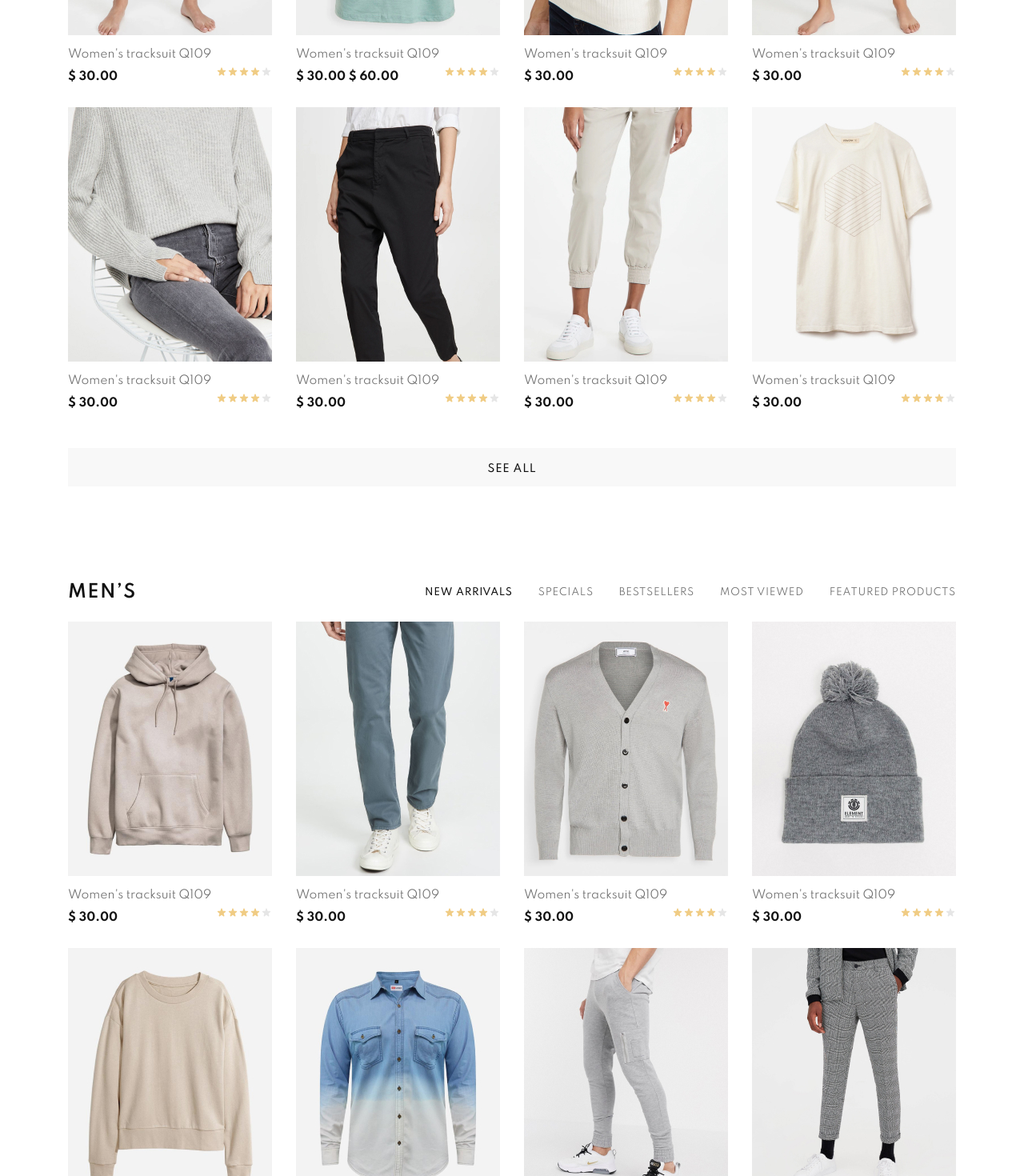
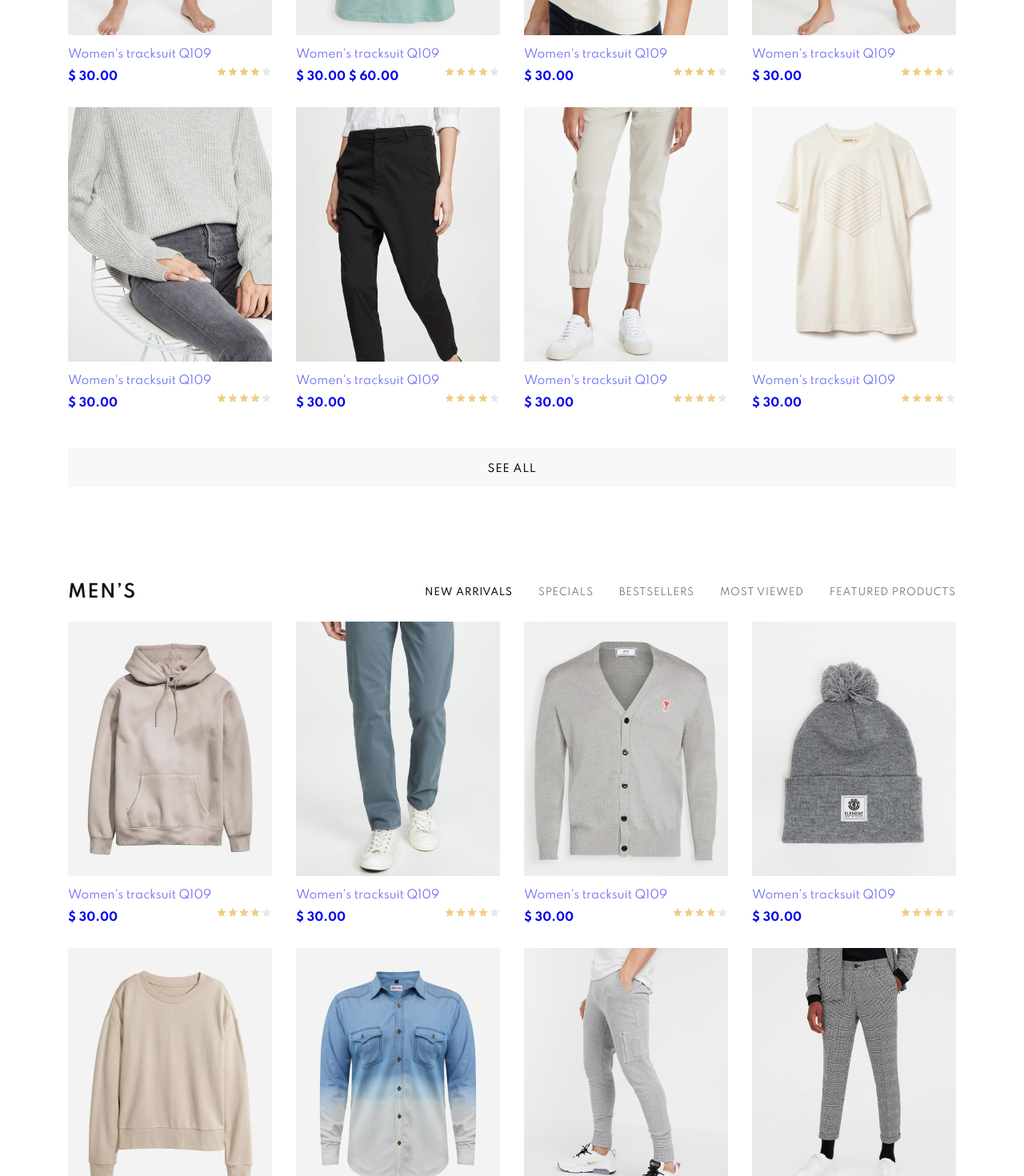
Before and after one commit to m-mcsim7/training-shop, a React (Create React App) app: page /#/ in a window 1280 px wide. Shown: the part 1160-2630 px from the top of the page at 80% size. Built offline with nearby package versions, Linux system fonts and the light colour scheme.

Commit message:
add data test id

```diff
--- a/src/components/Categories/CategoriesMen.jsx
+++ b/src/components/Categories/CategoriesMen.jsx
@@ -12,7 +12,7 @@ import filter from "../../img/icons/filter.svg"
 import "./Categories.css";
 
 function CategoriesMen() {
-  return <div data-test-id="clothes-men">
+  return <div data-test-id="products-page-men">
       <div className="nav__categoriya">
         <div className="container">
           <div className="nav__categotiya-wrapper">
--- a/src/components/Categories/CategoriesWomen.jsx
+++ b/src/components/Categories/CategoriesWomen.jsx
@@ -12,7 +12,7 @@ import filter from "../../img/icons/filter.svg"
 import "./Categories.css";
 
 function CategoriesWomen() {
-  return <div data-test-id="clothes-women">
+  return <div data-test-id="products-page-women">
       <div className="nav__categoriya">
         <div className="container">
           <div className="nav__categotiya-wrapper">
--- a/src/components/Item_card/Item_card_men.jsx
+++ b/src/components/Item_card/Item_card_men.jsx
@@ -74,16 +74,16 @@ function Item_card_men() {
   return (
     <div className="sort__items">
       {items.map((a, index) => (
-    <div key={index} className="item__card">
+    <Link to={`/men/${a.id}`} data-test-id="clothes-card-men" key={index} className="item__card">
       <div className="item__card-img">
-        <Link to={`/men/${a.id}`} data-test-id="clothes-card-men"><img src={a.img} alt="item" /></Link>
+           <img src={a.img} alt="item" />
       </div>
       <div className="item__card-title">{a.title}</div>
       <div className="item__card-suptitle">
         <div className="item__card-price">{a.price}</div>
         <div className="item__card-score"></div>
       </div>
-    </div>
+    </Link>
       ))}
     </div>
   );
--- a/src/components/Item_card/Item_card_women.jsx
+++ b/src/components/Item_card/Item_card_women.jsx
@@ -74,16 +74,16 @@ function Item_card_women() {
   return (
     <div className="sort__items">
       {items.map((a, index) => (
-    <div key={index} className="item__card">
+    <Link to={`/women/${a.id}`}data-test-id="clothes-card-women" key={index} className="item__card">
       <div className="item__card-img">
-        <Link to={`/women/${a.id}`}data-test-id="clothes-card-women"><img src={a.img} alt="item" /></Link>
+           <img src={a.img} alt="item" />
       </div>
       <div className="item__card-title">{a.title}</div>
       <div className="item__card-suptitle">
         <div className="item__card-price">{a.price}</div>
         <div className="item__card-score"></div>
       </div>
-    </div>
+    </Link>
       ))}
     </div>
   );
--- a/src/components/ThirdPart/Men.jsx
+++ b/src/components/ThirdPart/Men.jsx
@@ -5,7 +5,7 @@ import Item_card_men from "../Item_card/Item_card_men";
 
 function Men() {
   return (
-    <div data-test-id="products-page-men">
+    <div data-test-id="clothes-men">
       <div className="sort">
         <div className="container">
           <div className="sort__main">
--- a/src/components/ThirdPart/Woman.jsx
+++ b/src/components/ThirdPart/Woman.jsx
@@ -5,7 +5,7 @@ import "./Woman.css";
 
 function Woman() {
   return (
-    <div data-test-id="products-page-women">
+    <div data-test-id="clothes-women">
       <div className="sort">
         <div className="container">
           <div className="sort__main">
```
